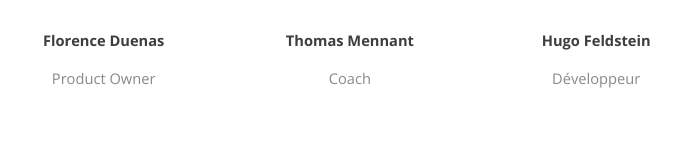
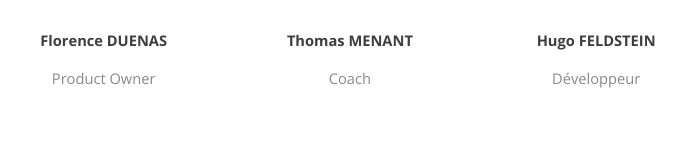
Before and after one commit to SocialGouv/presentation-textstyle, a plain HTML site: page index.html in a window 1280 px wide. Shown: the part 1662-1829 px from the top of the page, 167-863 px from the left. Drawn offline with nearby package versions, Linux system fonts and the light colour scheme.

Commit message:
fix: name and missing image

```diff
--- a/index.html
+++ b/index.html
@@ -91,21 +91,21 @@
 					<div class="col-3 col-4-medium col-6-small">
 						<article class="box style2 box-user">
 							<a href="#" class="image featured"><img src="images/Florence.svg" alt="" /></a>
-							<h4><a href="#">Florence Duenas</a></h4>
+							<h4><a href="#">Florence DUENAS</a></h4>
 							<p>Product Owner</p>
 						</article>
 					</div>
 					<div class="col-3 col-4-medium col-6-small">
 						<article class="box style2 box-user">
 							<a href="#" class="image featured"><img src="images/Thomas.svg" alt="" /></a>
-							<h4><a href="#">Thomas Mennant</a></h4>
+							<h4><a href="#">Thomas MENANT</a></h4>
 							<p>Coach</p>
 						</article>
 					</div>
 					<div class="col-3 col-4-medium col-6-small">
 						<article class="box style2 box-user">
 							<a href="#" class="image featured"><img src="images/Hugo.svg" alt="" /></a>
-							<h4><a href="#">Hugo Feldstein</a></h4>
+							<h4><a href="#">Hugo FELDSTEIN</a></h4>
 							<p>Développeur</p>
 						</article>
 					</div>
```
Also changed, not shown: images/left.png (added).
